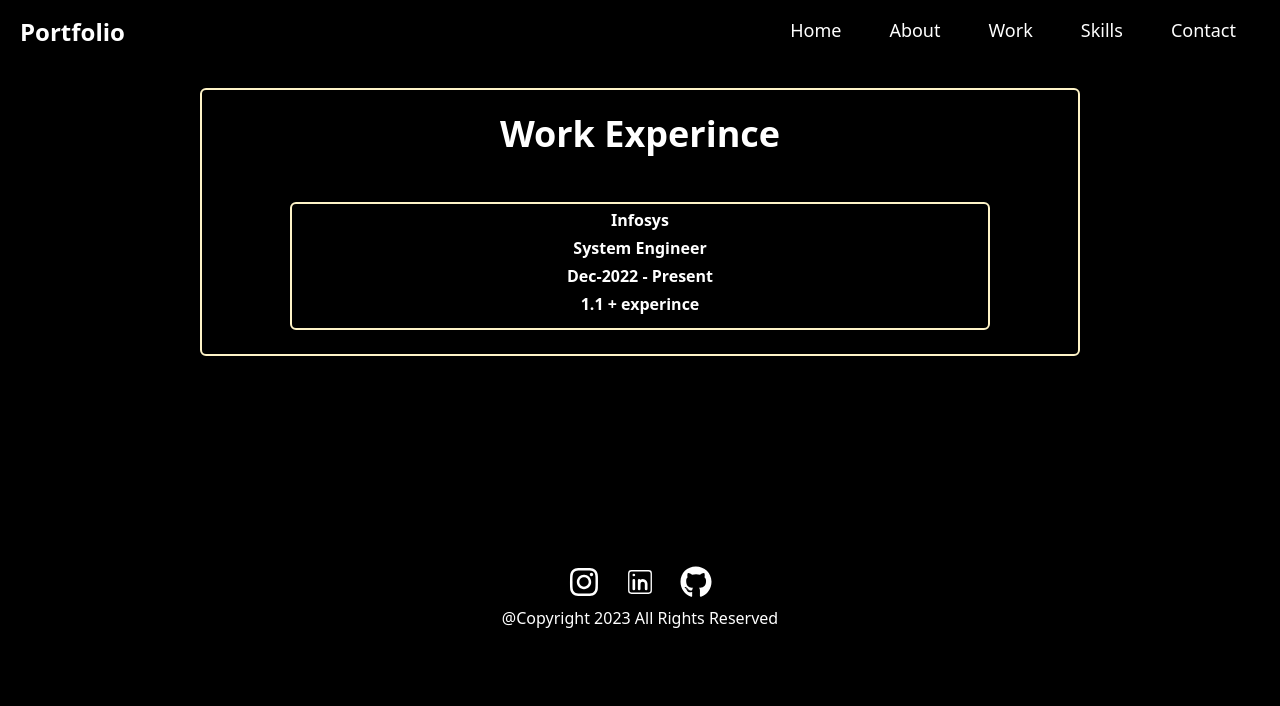
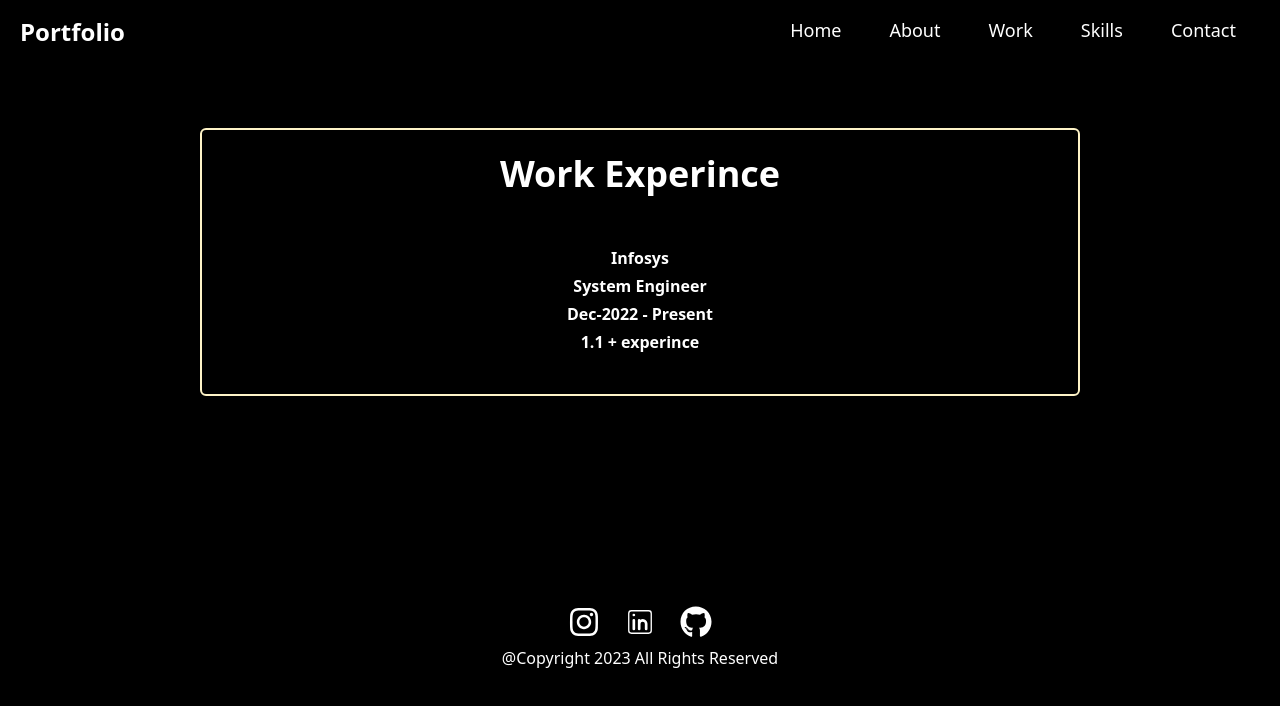
Before and after one commit to AmolPatil09/Portfolio, a React (Vite) app: page /Portfolio/work in a window 1280 px wide. Shown: the top 706 px of the page. Built offline with nearby package versions, Linux system fonts and the light colour scheme.

Commit message:
Add : Resume

```diff
--- a/package.json
+++ b/package.json
@@ -13,6 +13,7 @@
     "deploy": "gh-pages -d dist"
   },
   "dependencies": {
+    "file-saver": "^2.0.5",
     "react": "^18.2.0",
     "react-dom": "^18.2.0",
     "react-icons": "^4.12.0",
--- a/src/component/Home.jsx
+++ b/src/component/Home.jsx
@@ -1,7 +1,15 @@
 import React from 'react'
 import img from '../assets/Amol_Photo_-_Copy-removebg-preview.png'
+import { saveAs } from 'file-saver';
 
 export default function Home() {
+
+  const downloadResume=()=>{
+    console.log("Hi");
+   const pdfUrl="http://localhost:5173/Portfolio/MyResumenew.pdf";
+   saveAs(pdfUrl, 'Amol_Patil_Resume.pdf')
+
+  }
   return (
     <div className='h-full w-full' >
     <div className='flex mt-20 flex-col-reverse sm:flex-row' >
@@ -11,7 +19,7 @@ export default function Home() {
             <h1 className='text-xl sm:text-4xl'>I'am Amol</h1>
             <h1 className='text-blue-400 sm:text-4xl'>Fullstack Developer</h1>
             <h1 className='Sm:text-xl font-semibold'>(MERN Fullstack / Java Fullstack)</h1>
-            <button className='button sm:my-2 sm:text-xl text-md font-semibold p-2 rounded-md bg-gray-950 hover:bg-blue-400'>Download CV</button>
+            <button className='button sm:my-2 sm:text-xl text-md font-semibold p-2 rounded-md bg-gray-950 hover:bg-blue-400' onClick={()=>{downloadResume()}}>Download CV</button>
         </div>
         </div>
         <div className='text-center w-1/2 m-auto '>
--- a/src/component/Works.jsx
+++ b/src/component/Works.jsx
@@ -2,13 +2,13 @@ import React from 'react'
 
 export default function Works() {
   return (
-    <div className='flex flex-col w-full justify-center'>
+    <div className='flex flex-col w-full justify-center my-10'>
 
     <div className='min-h-20 w-full'>
      <div className='md:border-2 min-h-64 md:border-amber-100 m-5   mt-6 sm:mx-[200px] rounded-md'>
      <h1 className=' m-6 sm:text-4xl sm:font-bold '>Work Experince</h1>
      <div className='flex flex-wrap sm:flex-row flex-col justify-center'>
-      <div className='border-2 min-h-32 sm:w-[80%] min-w-36 w-40 border-amber-100  mx-auto  m-6 sm:mx-[50px] rounded-md'>
+      <div className=' min-h-32 sm:w-[80%] min-w-36 w-40   mx-auto  m-6 sm:mx-[50px] rounded-md'>
 
       <h1 className='font-bold mt-1'>Infosys</h1>
       <h1 className='font-bold mt-1'>System Engineer</h1>
```
Also changed, not shown: 2 other files (tests, documents, lock files or other folders).
